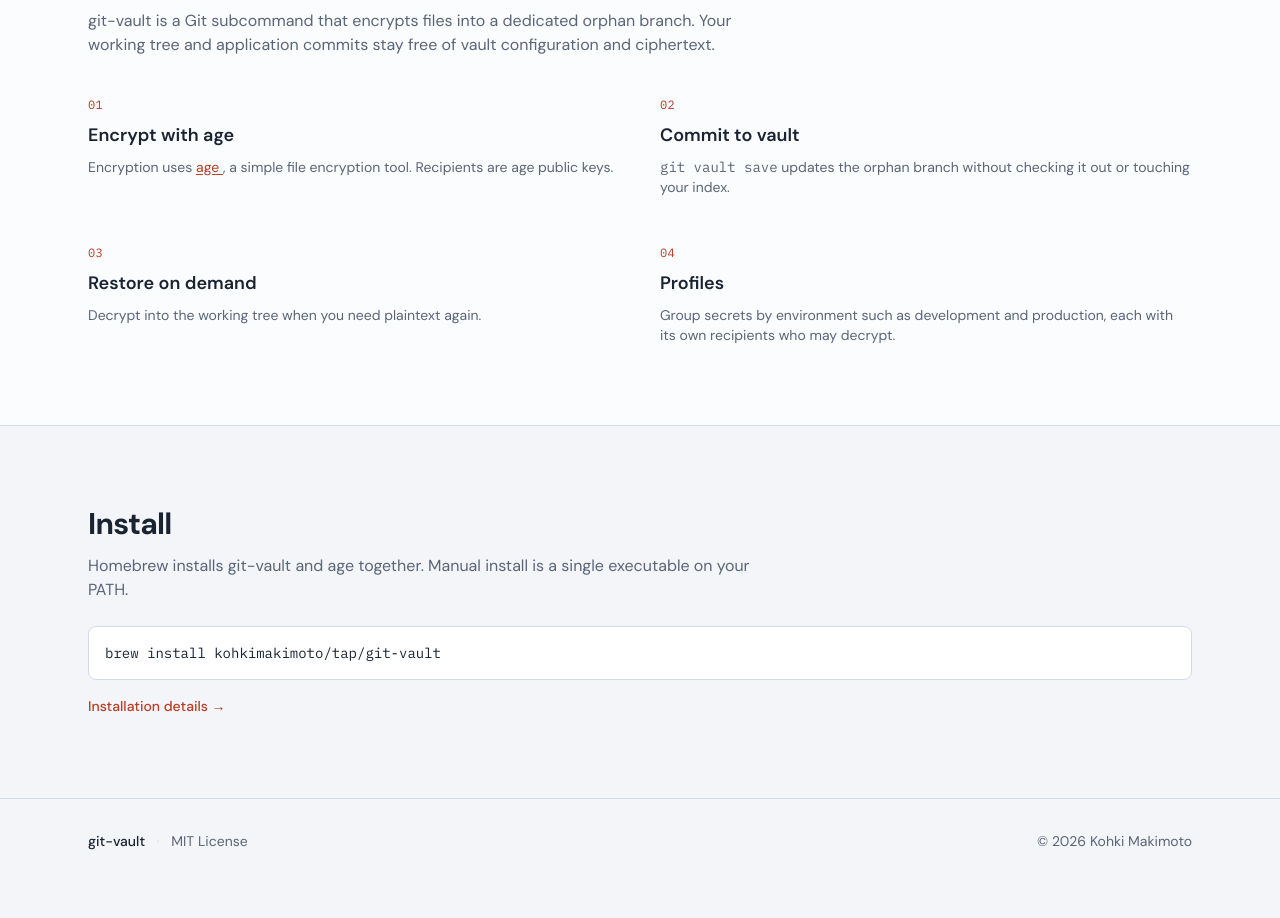
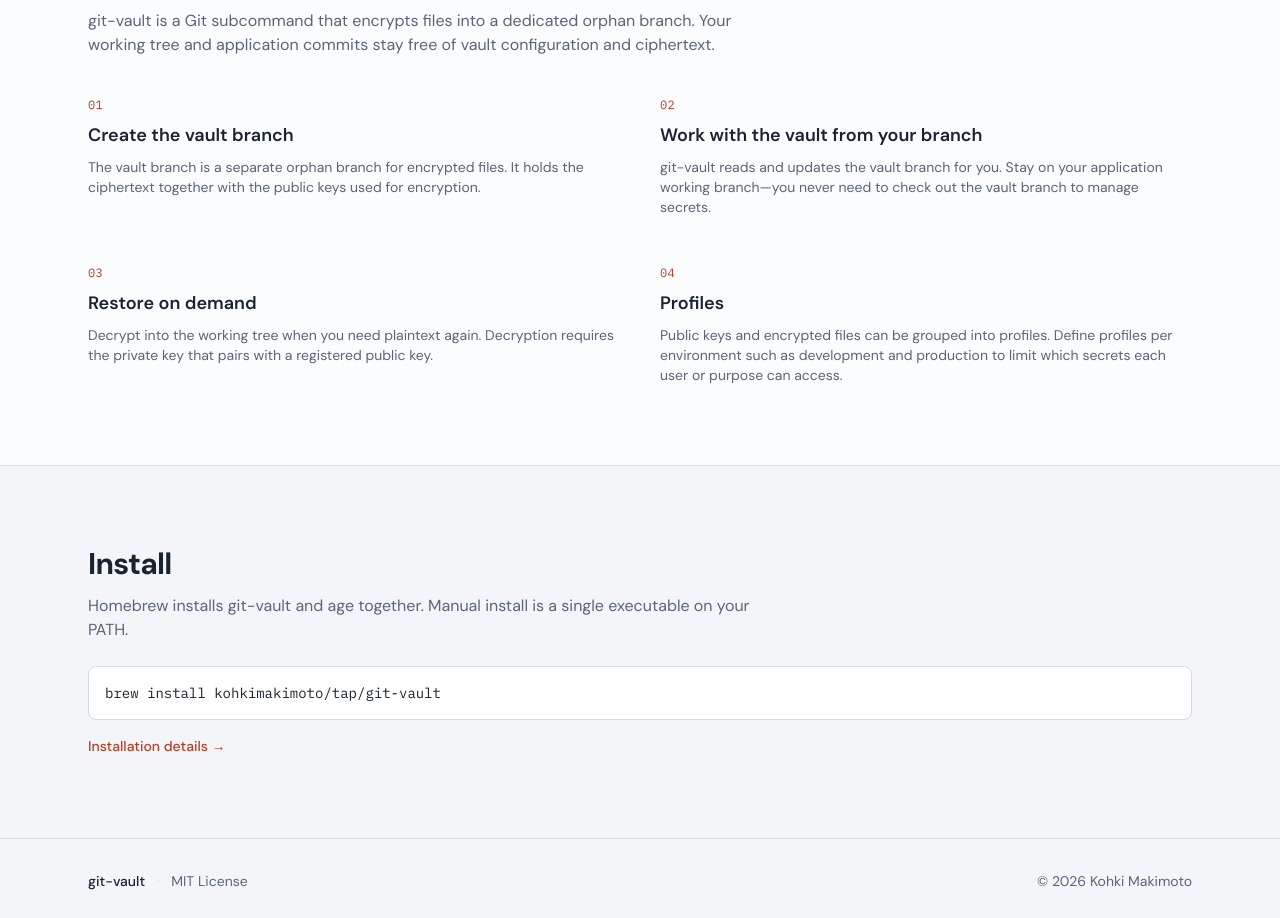
Before and after one commit to kohkimakimoto/git-vault, an Astro site in the folder website/: page / in a window 1280 px wide. Shown: the part 1378-2296 px from the top of the page. Before the commit the page ends 2261 px from the top, so only its background shows below. Built offline with nearby package versions, Linux system fonts and the light colour scheme; Astro itself is replaced by a stand-in of ours.

Commit message:
Rewrite the home How it fits steps around the vault workflow.
Clarify the vault branch as an orphan store for ciphertext and public keys, then describe working from the app branch, restore, and profiles.

```diff
--- a/website/src/components/HomePage.astro
+++ b/website/src/components/HomePage.astro
@@ -63,28 +63,19 @@ const home = messages.home;
         <li>
           <p class="font-mono text-xs tracking-wide text-[var(--accent)]">01</p>
           <h3 class="mt-2 text-lg font-semibold text-[var(--fg)]">
-            {home.encrypt}
+            {home.createVault}
           </h3>
           <p class="mt-2 text-sm text-[var(--fg-muted)]">
-            {home.encryptionBefore}
-            <a
-              href="https://github.com/FiloSottile/age"
-              class="text-[var(--accent)] underline underline-offset-2 hover:decoration-[var(--accent)]"
-              target="_blank"
-              rel="noopener noreferrer"
-            >
-              age
-            </a>
-            {home.encryptionAfter}
+            {home.createVaultDescription}
           </p>
         </li>
         <li>
           <p class="font-mono text-xs tracking-wide text-[var(--accent)]">02</p>
           <h3 class="mt-2 text-lg font-semibold text-[var(--fg)]">
-            {home.commit}
+            {home.workFromBranch}
           </h3>
           <p class="mt-2 text-sm text-[var(--fg-muted)]">
-            {home.commitBefore}<code class="font-mono">git vault save</code>{home.commitAfter}
+            {home.workFromBranchDescription}
           </p>
         </li>
         <li>
--- a/website/src/i18n/en.ts
+++ b/website/src/i18n/en.ts
@@ -26,12 +26,14 @@ export const en = {
     anotherClone: 'Set up another clone →',
     howItFits: 'How it fits',
     howItFitsDescription: 'git-vault is a Git subcommand that encrypts files into a dedicated orphan branch. Your working tree and application commits stay free of vault configuration and ciphertext.',
-    encrypt: 'Encrypt with age', encryptionBefore: 'Encryption uses ',
-    encryptionAfter: ', a simple file encryption tool. Recipients are age public keys.',
-    commit: 'Commit to vault', commitBefore: '',
-    commitAfter: ' updates the orphan branch without checking it out or touching your index.',
-    restore: 'Restore on demand', restoreDescription: 'Decrypt into the working tree when you need plaintext again.',
-    profiles: 'Profiles', profilesDescription: 'Group secrets by environment such as development and production, each with its own recipients who may decrypt.',
+    createVault: 'Create the vault branch',
+    createVaultDescription: 'The vault branch is a separate orphan branch for encrypted files. It holds the ciphertext together with the public keys used for encryption.',
+    workFromBranch: 'Work with the vault from your branch',
+    workFromBranchDescription: 'git-vault reads and updates the vault branch for you. Stay on your application working branch—you never need to check out the vault branch to manage secrets.',
+    restore: 'Restore on demand',
+    restoreDescription: 'Decrypt into the working tree when you need plaintext again. Decryption requires the private key that pairs with a registered public key.',
+    profiles: 'Profiles',
+    profilesDescription: 'Public keys and encrypted files can be grouped into profiles. Define profiles per environment such as development and production to limit which secrets each user or purpose can access.',
     install: 'Install', installDescription: 'Homebrew installs git-vault and age together. Manual install is a single executable on your PATH.',
     installationDetails: 'Installation details →',
   },
--- a/website/src/i18n/ja.ts
+++ b/website/src/i18n/ja.ts
@@ -28,12 +28,14 @@ export const ja = {
     anotherClone: '別のクローンを用意する →',
     howItFits: '仕組み',
     howItFitsDescription: 'git-vaultは、ファイルを暗号化して専用のorphanブランチに保存するGitサブコマンドです。作業ツリーとアプリケーションのコミットには、vaultの設定も暗号文も入りません。',
-    encrypt: 'ageで暗号化する', encryptionBefore: '暗号化にはシンプルなファイル暗号化ツールの',
-    encryptionAfter: 'を使います。受信者はageの公開鍵です。',
-    commit: 'vaultへコミットする', commitBefore: '',
-    commitAfter: 'は、ブランチをチェックアウトせず、インデックスにも触れずにorphanブランチを更新します。',
-    restore: '必要なときに復元する', restoreDescription: '平文が必要になったら、作業ツリーへ復号して取り出します。',
-    profiles: 'プロファイル', profilesDescription: '開発や本番など環境ごとにシークレットを分け、それぞれ復号できる受信者を設定できます。',
+    createVault: 'vaultブランチを作る',
+    createVaultDescription: 'vaultブランチは、暗号化されたファイルを保存するための独立したorphanブランチです。ここへ暗号文と、暗号化に使う公開鍵をまとめて置きます。',
+    workFromBranch: '作業ブランチからvaultを扱う',
+    workFromBranchDescription: 'git-vaultがvaultブランチの参照と更新を担います。ユーザーはvaultブランチをチェックアウトせず、ソースコードのある作業ブランチにいたままシークレットを操作できます。',
+    restore: '必要なときに復元する',
+    restoreDescription: '平文が必要になったら、作業ツリーへ復号して取り出します。復号には、登録した公開鍵とペアの秘密鍵が必要です。',
+    profiles: 'プロファイル',
+    profilesDescription: '公開鍵と暗号化ファイルのセットはプロファイルで分類できます。開発や本番など環境ごとにプロファイルを定義することで、ユーザーや目的ごとにアクセスできるシークレットを限定できます。',
     install: 'インストール', installDescription: 'Homebrewならgit-vaultとageをまとめて入れられます。手動インストールは、実行ファイルを1つPATHに置くだけです。',
     installationDetails: 'インストールの詳細 →',
   },
```
